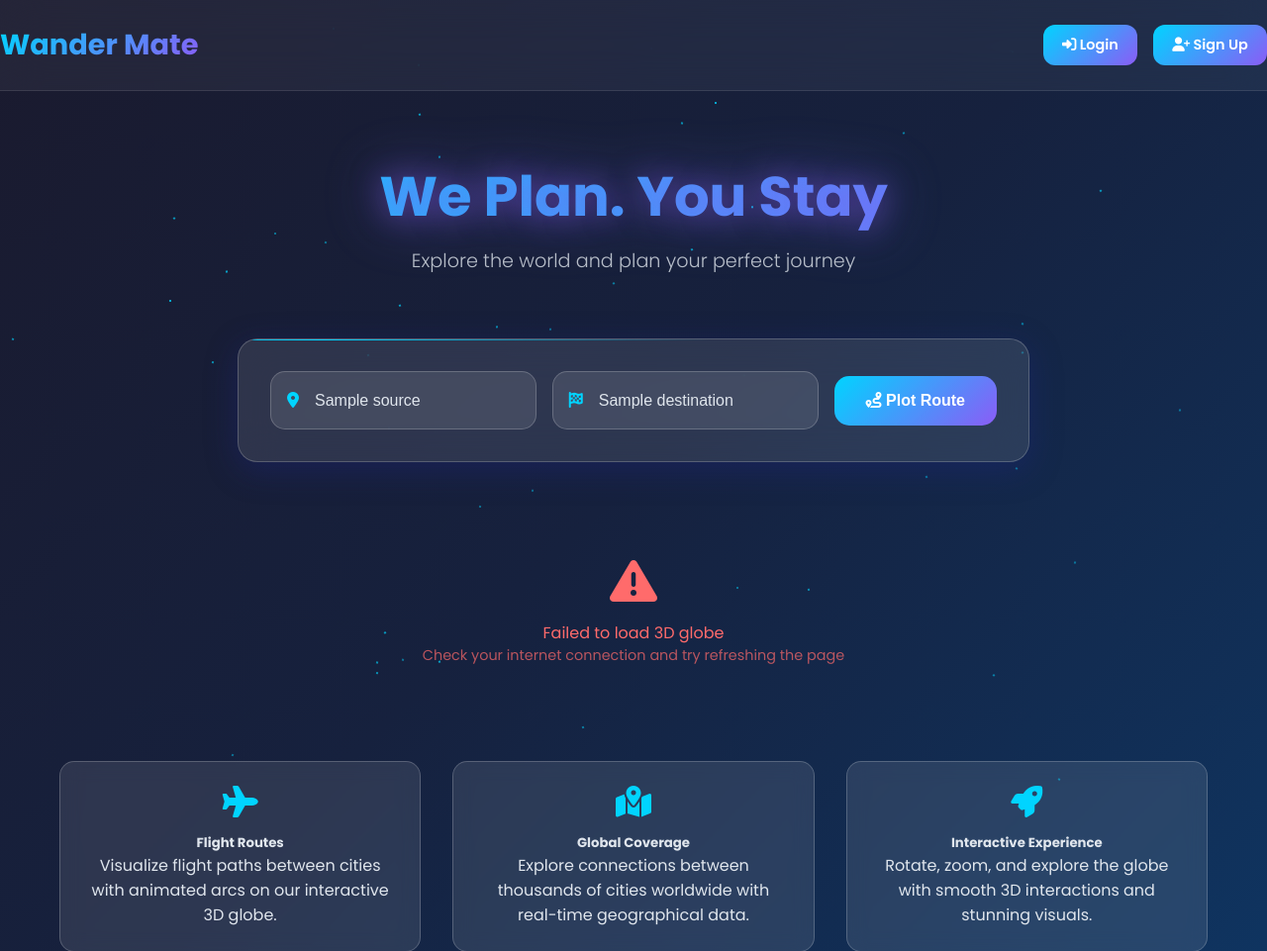
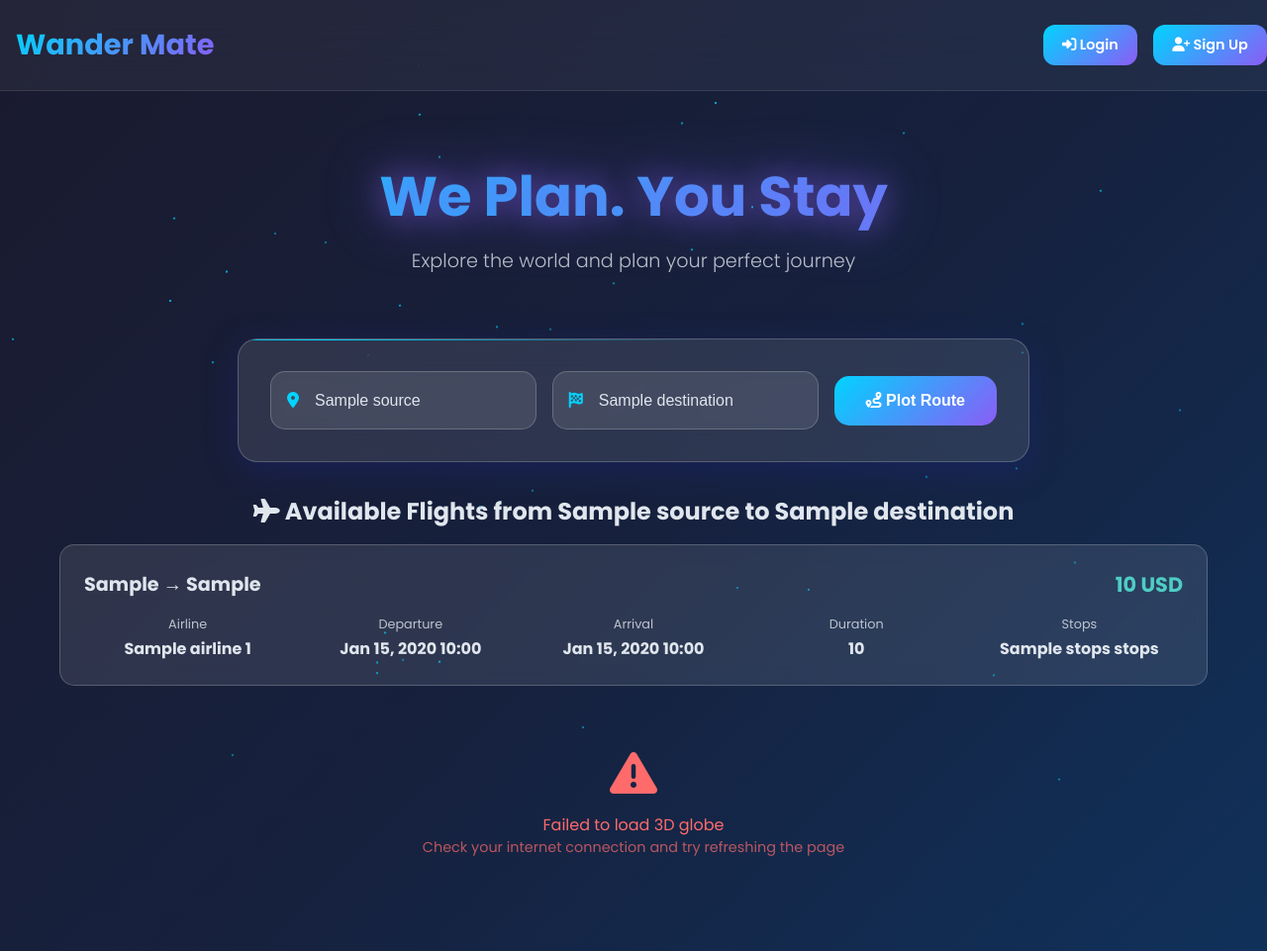
Before and after one commit to AngadDogra/WanderMate-Your-Travel-Companion, a Django app: template plannerproject/globe/templates/globe/home.html in a window 1280 px wide. Shown: the top 961 px of the page at 99% size. Run offline with Django 5.2, Linux system fonts and the light colour scheme; the template is opened without the code that fills it: most values are stand-ins (such as "Sample title", 1, 10 or a date in 2020).

Commit message:
Added Amadeus flight API search and stuff

```diff
--- a/plannerproject/globe/templates/globe/home.html
+++ b/plannerproject/globe/templates/globe/home.html
@@ -67,7 +67,7 @@
       -webkit-background-clip: text;
       -webkit-text-fill-color: transparent;
       background-clip: text;
-      margin: 0;
+      margin-left: 1rem;
     }
 
     /* Navigation links moved to LEFT */
@@ -389,6 +389,75 @@
       display: none;
     }
 
+    .flights-section {
+            margin-top: 2rem;
+        }
+
+        .flights-title {
+            font-size: 1.5rem;
+            margin-bottom: 1rem;
+            text-align: center;
+        }
+
+        .flight-card {
+            background: rgba(255, 255, 255, 0.1);
+            backdrop-filter: blur(10px);
+            border-radius: 15px;
+            padding: 1.5rem;
+            margin-bottom: 1rem;
+            border: 1px solid rgba(255, 255, 255, 0.2);
+            transition: transform 0.3s ease;
+        }
+
+        .flight-card:hover {
+            transform: translateY(-5px);
+        }
+
+        .flight-header {
+            display: flex;
+            justify-content: space-between;
+            align-items: center;
+            margin-bottom: 1rem;
+        }
+
+        .flight-route {
+            font-size: 1.2rem;
+            font-weight: bold;
+        }
+
+        .flight-price {
+            font-size: 1.3rem;
+            color: #4ecdc4;
+            font-weight: bold;
+        }
+
+        .flight-details {
+            display: grid;
+            grid-template-columns: repeat(auto-fit, minmax(200px, 1fr));
+            gap: 1rem;
+            margin-top: 1rem;
+        }
+
+        .flight-info {
+            text-align: center;
+        }
+
+        .flight-info-label {
+            font-size: 0.8rem;
+            opacity: 0.8;
+            margin-bottom: 0.2rem;
+        }
+
+        .flight-info-value {
+            font-weight: bold;
+        }
+
+        .no-flights {
+            text-align: center;
+            padding: 2rem;
+            opacity: 0.8;
+        }
+
     /* Responsive design */
     @media (max-width: 768px) {
       .main-title {
@@ -414,6 +483,10 @@
       .btn-custom {
         width: 100%;
         margin-top: 1rem;
+      }
+
+      .flight-details {
+          grid-template-columns: 1fr;
       }
     }
   </style>
@@ -488,12 +561,70 @@
       <div class="success-message" id="successMessage"></div>
     </div>
 
+    {% if flights %}
+            <div class="flights-section">
+                <h2 class="flights-title">
+                    <i class="fas fa-plane"></i>
+                    Available Flights from {{ source }} to {{ destination }}
+                </h2>
+
+                {% for flight in flights %}
+                    <div class="flight-card">
+                        <div class="flight-header">
+                            <div class="flight-route">
+                                {{ flight.departure_airport }} → {{ flight.arrival_airport }}
+                            </div>
+                            <div class="flight-price">
+                                {{ flight.price }} {{ flight.currency }}
+                            </div>
+                        </div>
+
+                        <div class="flight-details">
+                            <div class="flight-info">
+                                <div class="flight-info-label">Airline</div>
+                                <div class="flight-info-value">{{ flight.airline }} {{ flight.flight_number }}</div>
+                            </div>
+                            <div class="flight-info">
+                                <div class="flight-info-label">Departure</div>
+                                <div class="flight-info-value">{{ flight.departure_time|date:"M d, Y H:i" }}</div>
+                            </div>
+                            <div class="flight-info">
+                                <div class="flight-info-label">Arrival</div>
+                                <div class="flight-info-value">{{ flight.arrival_time|date:"M d, Y H:i" }}</div>
+                            </div>
+                            <div class="flight-info">
+                                <div class="flight-info-label">Duration</div>
+                                <div class="flight-info-value">{{ flight.duration }}</div>
+                            </div>
+                            <div class="flight-info">
+                                <div class="flight-info-label">Stops</div>
+                                <div class="flight-info-value">
+                                    {% if flight.stops == 0 %}
+                                        Direct
+                                    {% else %}
+                                        {{ flight.stops }} stop{{ flight.stops|pluralize }}
+                                    {% endif %}
+                                </div>
+                            </div>
+                        </div>
+                    </div>
+                {% endfor %}
+            </div>
+        {% elif source and destination %}
+            <div class="glass-card">
+                <div class="no-flights">
+                    <i class="fas fa-plane-slash" style="font-size: 3rem; margin-bottom: 1rem; opacity: 0.5;"></i>
+                    <p>No flights found for your search criteria.</p>
+                </div>
+            </div>
+    {% endif %}
+
     <!-- Globe Section -->
-    <div class="globe-section">
-      <div class="globe-container">
+    <!-- <div class="globe-section"> -->
+      <!-- <div class="globe-container"> -->
         <div id="globeViz"></div>
-      </div>
-    </div>
+      <!-- </div>
+    </div> -->
 
     <!-- Info Cards -->
     <div class="info-cards">
@@ -640,7 +771,7 @@
 
         // Show success message
         const successDiv = document.getElementById('successMessage');
-        successDiv.textContent = `Route plotted from ${source.name} to ${dest.name}`;
+        successDiv.textContent = `Flights fetched from ${source.name} to ${dest.name}`;
         successDiv.style.display = 'block';
       } else if ((source.lat === null || dest.lat === null) && "{{ source }}" && "{{ destination }}") {
         // Show error if coordinates couldn't be found
```
Also changed, not shown: plannerproject/globe/views.py (+164 -5 lines), plannerproject/plannerproject/settings.py (+16 -1 lines), 1 other file.
